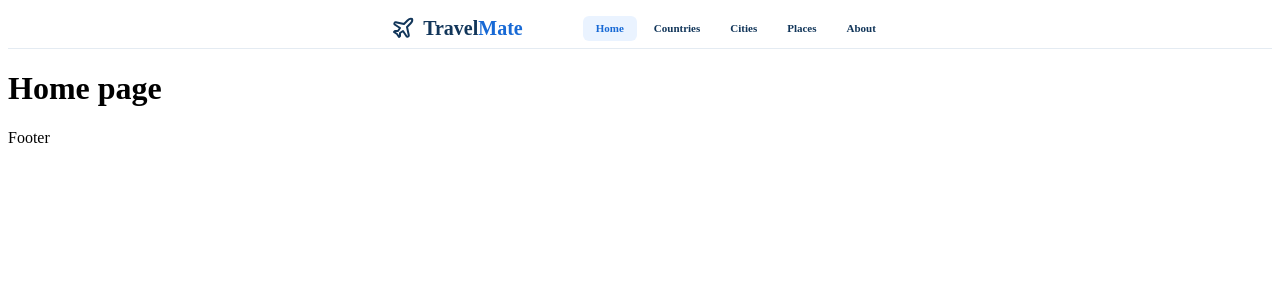
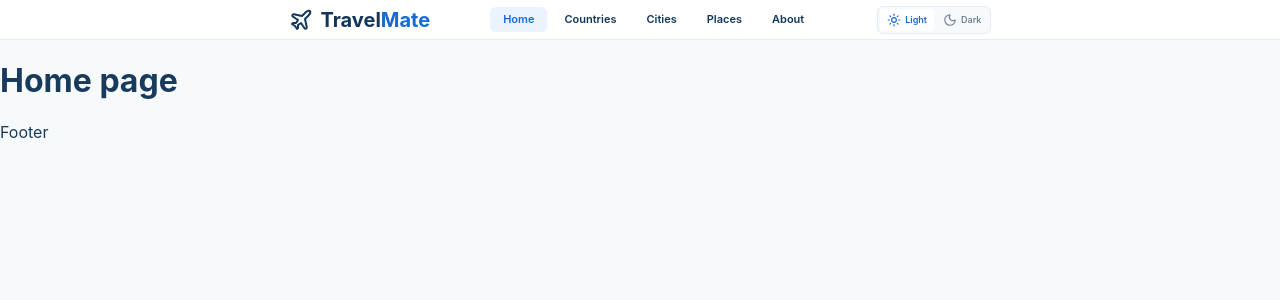
Before and after one commit to phch42/travelmate-api, a React (Vite) app: page / in a window 1280 px wide. Shown: the top 300 px of the page. Built offline with nearby package versions, Linux system fonts and the light colour scheme.

Commit message:
feat: add light and dark theme toggle

```diff
--- a/src/components/Header.tsx
+++ b/src/components/Header.tsx
@@ -1,13 +1,25 @@
-import { Link } from "react-router-dom";
-import { Plane } from "lucide-react";
-import { Brand, StyledNavLink, HeaderWrapper, Nav } from "../styles/Header.styled";
+import { Moon, Plane, Sun } from "lucide-react";
+import { useTheme } from "../contexts/ThemeContext";
+import {
+    Brand,
+    HeaderWrapper,
+    Nav,
+    StyledNavLink,
+    ThemeOption,
+    ThemeToggle,
+} from "../styles/Header.styled";
 
 function Header() {
+    const { theme, toggleTheme } = useTheme();
+
     return (
         <HeaderWrapper>
             <Brand to="/">
                 <Plane size={24} />
-                <span>Travel<span>Mate</span></span>
+
+                <span>
+                    Travel<span>Mate</span>
+                </span>
             </Brand>
 
             <Nav>
@@ -17,6 +29,24 @@ function Header() {
                 <StyledNavLink to="/places">Places</StyledNavLink>
                 <StyledNavLink to="/about">About</StyledNavLink>
             </Nav>
+
+            <ThemeToggle>
+                <ThemeOption
+                    $active={theme === "light"}
+                    onClick={() => theme !== "light" && toggleTheme()}
+                >
+                    <Sun size={14} />
+                    Light
+                </ThemeOption>
+
+                <ThemeOption
+                    $active={theme === "dark"}
+                    onClick={() => theme !== "dark" && toggleTheme()}
+                >
+                    <Moon size={14} />
+                    Dark
+                </ThemeOption>
+            </ThemeToggle>
         </HeaderWrapper>
     );
 }
--- a/src/contexts/ThemeContext.tsx
+++ b/src/contexts/ThemeContext.tsx
@@ -1,4 +1,12 @@
-import { createContext, useContext, useState, type ReactNode } from "react";
+import {
+    createContext,
+    useContext,
+    useState,
+    type ReactNode,
+} from "react";
+import { ThemeProvider as StyledThemeProvider } from "styled-components";
+import { darkTheme, theme } from "../styles/theme";
+import { GlobalStyle } from "../styles/GlobalStyle";
 
 type ThemeMode = "light" | "dark";
 
@@ -14,17 +22,27 @@ type ThemeProviderProps = {
 };
 
 export function ThemeProvider({ children }: ThemeProviderProps) {
-    const [theme, setTheme] = useState<ThemeMode>("light");
+    const [themeMode, setThemeMode] = useState<ThemeMode>("light");
 
     const toggleTheme = () => {
-        setTheme(currentTheme =>
+        setThemeMode((currentTheme) =>
             currentTheme === "light" ? "dark" : "light"
         );
     };
 
+    const currentTheme = themeMode === "dark" ? darkTheme : theme;
+
     return (
-        <ThemeContext.Provider value={{ theme, toggleTheme }}>
-            {children}
+        <ThemeContext.Provider
+            value={{
+                theme: themeMode,
+                toggleTheme,
+            }}
+        >
+            <StyledThemeProvider theme={currentTheme}>
+                <GlobalStyle />
+                {children}
+            </StyledThemeProvider>
         </ThemeContext.Provider>
     );
 }
--- a/src/main.tsx
+++ b/src/main.tsx
@@ -1,19 +1,16 @@
 import { StrictMode } from "react";
 import { createRoot } from "react-dom/client";
+import { BrowserRouter } from "react-router-dom";
+
 import App from "./App.tsx";
-import { BrowserRouter } from "react-router-dom";
 import { ThemeProvider } from "./contexts/ThemeContext.tsx";
-import { ThemeProvider as StyledThemeProvider } from "styled-components";
-import { theme } from "./styles/theme";
 
 createRoot(document.getElementById("root")!).render(
     <StrictMode>
         <ThemeProvider>
-            <StyledThemeProvider theme={theme}>
-                <BrowserRouter>
-                    <App />
-                </BrowserRouter>
-            </StyledThemeProvider>
+            <BrowserRouter>
+                <App />
+            </BrowserRouter>
         </ThemeProvider>
     </StrictMode>,
 );
--- /dev/null
+++ b/src/styles/GlobalStyle.ts
@@ -0,0 +1,20 @@
+import { createGlobalStyle } from "styled-components";
+
+export const GlobalStyle = createGlobalStyle`
+    * {
+        box-sizing: border-box;
+    }
+
+    html,
+    body,
+    #root {
+        min-height: 100%;
+    }
+
+    body {
+        margin: 0;
+        background: ${({ theme }) => theme.colors.background};
+        color: ${({ theme }) => theme.colors.text};
+        font-family: ${({ theme }) => theme.typography.fontFamily};
+    }
+`;
--- a/src/styles/Header.styled.ts
+++ b/src/styles/Header.styled.ts
@@ -25,7 +25,6 @@ export const Brand = styled(Link)`
 
     svg {
         color: ${({ theme }) => theme.colors.navy};
-
     }
 
     span span {
@@ -63,3 +62,41 @@ export const StyledNavLink = styled(NavLink)`
         color: ${({ theme }) => theme.colors.blue};
     }
 `;
+
+export const ThemeToggle = styled.div`
+    display: flex;
+    align-items: center;
+
+    padding: 2px;
+    gap: 2px;
+
+    background: ${({ theme }) => theme.colors.background};
+    border: 1px solid ${({ theme }) => theme.colors.border};
+    border-radius: ${({ theme }) => theme.radius.small};
+`;
+
+export const ThemeOption = styled.button<{ $active: boolean }>`
+    display: flex;
+    align-items: center;
+    gap: 4px;
+
+    padding: 4px 7px;
+    border: none;
+    border-radius: 4px;
+
+    background: ${({ theme, $active }) =>
+        $active ? theme.colors.surface : "transparent"};
+
+    color: ${({ theme, $active }) =>
+        $active ? theme.colors.blue : theme.colors.muted};
+
+    font-family: inherit;
+    font-size: 9px;
+    font-weight: 600;
+
+    cursor: pointer;
+
+    transition:
+        background-color 0.2s ease,
+        color 0.2s ease;
+`;
--- a/src/styles/theme.ts
+++ b/src/styles/theme.ts
@@ -35,4 +35,19 @@ export const theme = {
     },
 };
 
+export const darkTheme = {
+    ...theme,
+
+    colors: {
+        ...theme.colors,
+
+        navy: "#E8F1F8",
+        text: "#E8F1F8",
+        muted: "#A8B6C4",
+        background: "#101C2A",
+        surface: "#172638",
+        border: "#2A3B4D",
+    },
+};
+
 export type Theme = typeof theme;
```
